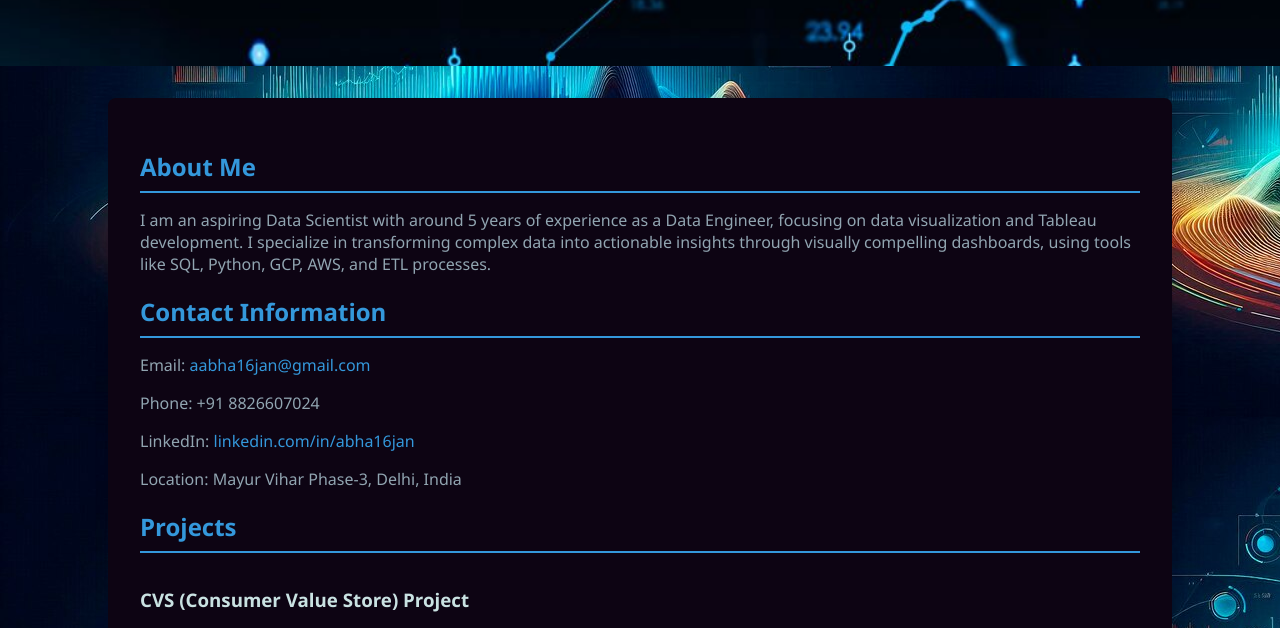
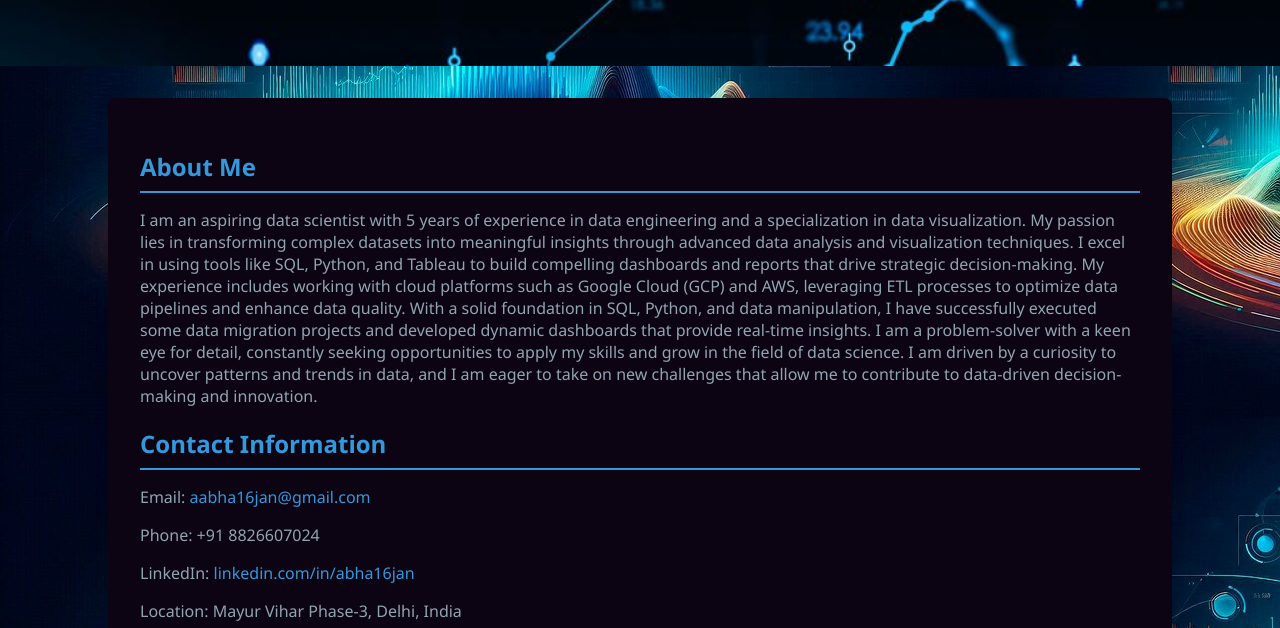
Before and after one commit to Abha16jan/my-personal-webpage, a plain HTML site: page index.html in a window 1280 px wide. Shown: the part 152-780 px from the top of the page. Drawn offline with Linux system fonts and the light colour scheme.

Commit message:
Update index.html
updated Bio

```diff
--- a/index.html
+++ b/index.html
@@ -92,7 +92,13 @@
     <div class="container">
         <section class="about">
             <h2>About Me</h2>
-            <p>I am an aspiring Data Scientist with around 5 years of experience as a Data Engineer, focusing on data visualization and Tableau development. I specialize in transforming complex data into actionable insights through visually compelling dashboards, using tools like SQL, Python, GCP, AWS, and ETL processes.</p>
+            <p>I am an aspiring data scientist with 5 years of experience in data engineering and a specialization in data visualization. My passion lies in transforming complex datasets into meaningful insights through advanced data analysis and visualization techniques. I excel in using tools like SQL, Python, and Tableau to build compelling dashboards and reports that drive strategic decision-making. My experience includes working with cloud platforms such as Google Cloud (GCP) and AWS, leveraging ETL processes to optimize data pipelines and enhance data quality.
+
+With a solid foundation in SQL, Python, and data manipulation, I have successfully executed some data migration projects and developed dynamic dashboards that provide real-time insights. I am a problem-solver with a keen eye for detail, constantly seeking opportunities to apply my skills and grow in the field of data science.
+
+I am driven by a curiosity to uncover patterns and trends in data, and I am eager to take on new challenges that allow me to contribute to data-driven decision-making and innovation.
+
+</p>
         </section>
 
         <section class="contact-info">
```
